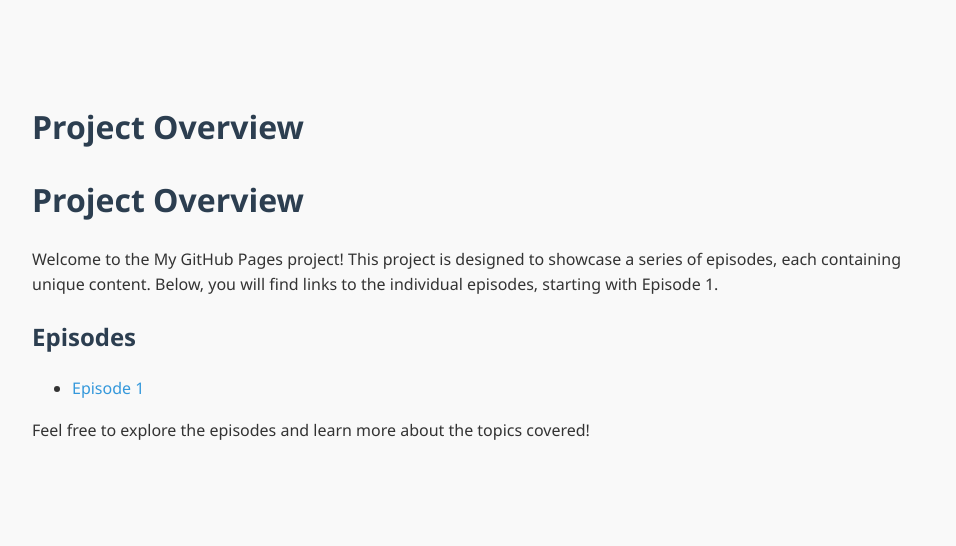
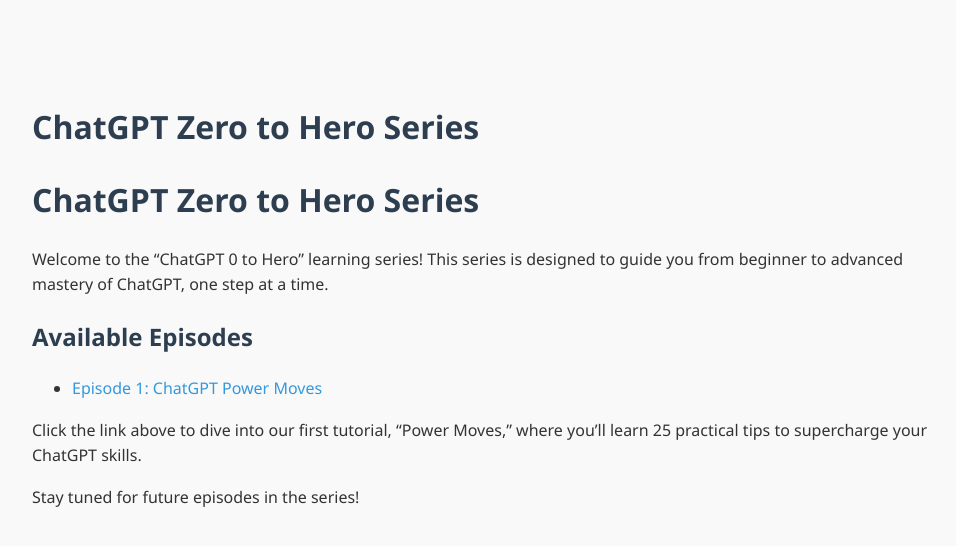
Before and after one commit to ImKprabhat/AIforAll-Courses, a Jekyll site: the page built from docs/index.md, in a window 1280 px wide. Shown: the top 546 px of the page, without its empty margins (158-1114 px from the left). Built offline with Jekyll 4.4.1, drawn with Linux system fonts in a browser that asks for light colours; our own code applies the rules of GitHub Pages for plain Markdown files.

Commit message:
Add GitHub Pages index + deploy workflow

```diff
--- a/docs/index.md
+++ b/docs/index.md
@@ -1,9 +1,11 @@
-# Project Overview
+# ChatGPT Zero to Hero Series
 
-Welcome to the My GitHub Pages project! This project is designed to showcase a series of episodes, each containing unique content. Below, you will find links to the individual episodes, starting with Episode 1.
+Welcome to the "ChatGPT 0 to Hero" learning series! This series is designed to guide you from beginner to advanced mastery of ChatGPT, one step at a time.
 
-## Episodes
+## Available Episodes
 
-- [Episode 1](episodes/ep1.md)
+- [Episode 1: ChatGPT Power Moves](episodes/ep1.md)
 
-Feel free to explore the episodes and learn more about the topics covered!
+Click the link above to dive into our first tutorial, "Power Moves," where you'll learn 25 practical tips to supercharge your ChatGPT skills.
+
+Stay tuned for future episodes in the series!
```
